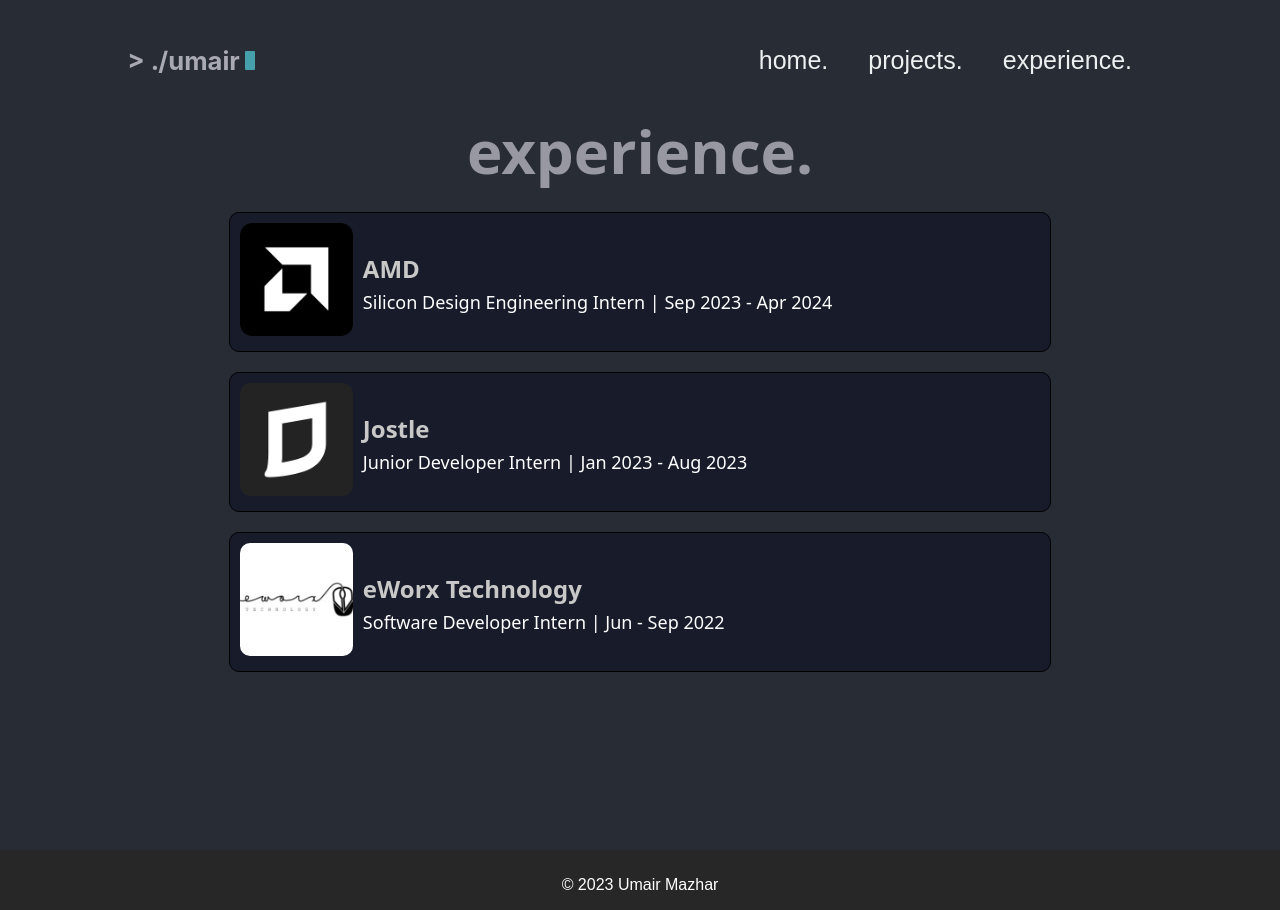
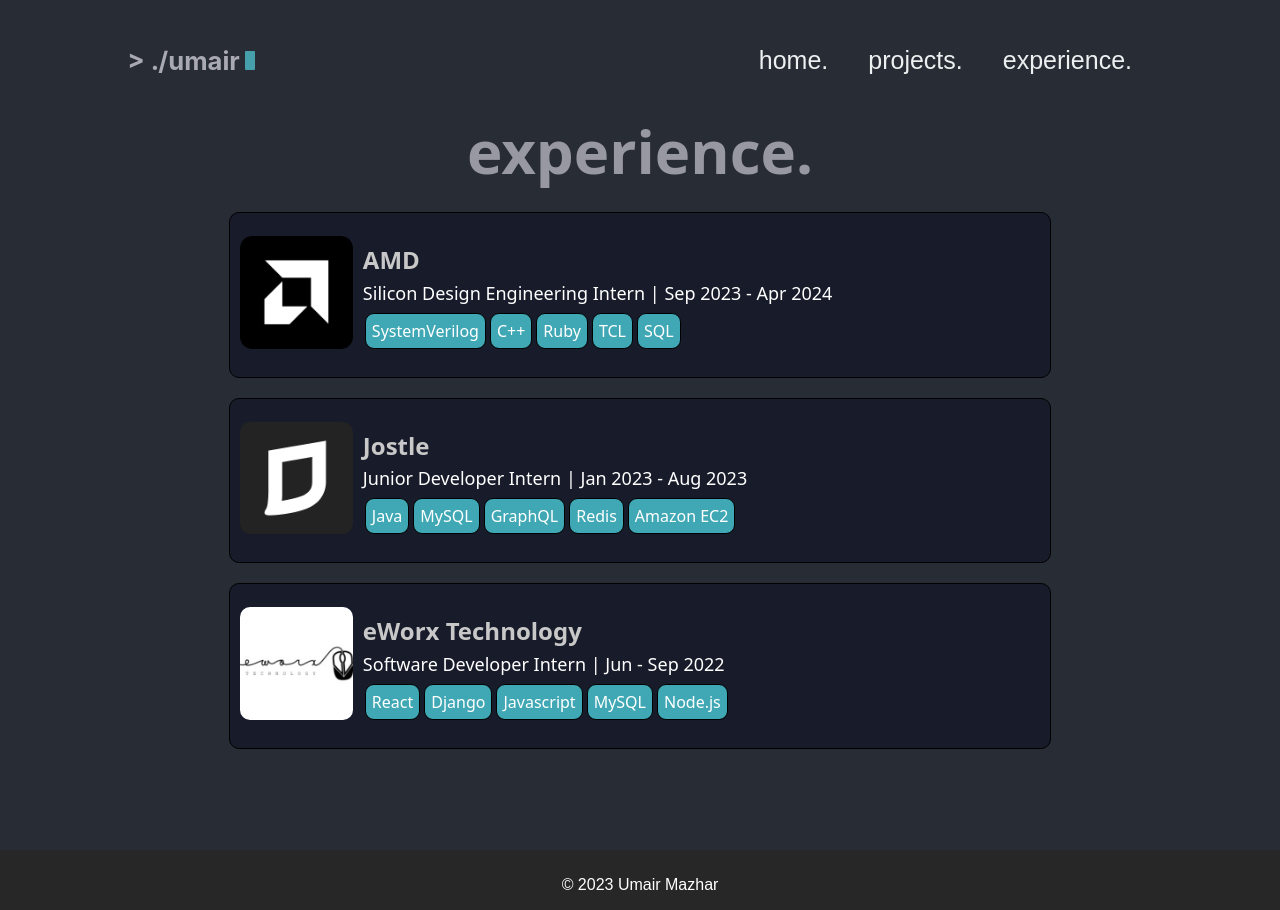
Before and after one commit to umazhar/umazhar.github.io, a React (Create React App) app: page /experience in a window 1280 px wide. Built offline with nearby package versions, Linux system fonts and the light colour scheme.

Commit message:
added skills boxes to experience section

```diff
--- a/src/App.css
+++ b/src/App.css
@@ -1,3 +1,8 @@
+:root {
+  --experiencebg: rgb(19, 21, 32);
+  --subheading: rgb(188, 188, 188);
+}
+
 .App {
   width: 100%;
   height: auto;
--- a/src/components/ExperienceItem.js
+++ b/src/components/ExperienceItem.js
@@ -1,7 +1,6 @@
-import React from 'react';
-import styled from 'styled-components';
-import { Link } from 'react-router-dom';
-
+import React from "react";
+import styled from "styled-components";
+import { Link } from "react-router-dom";
 
 const ExperienceItemContainer = styled.div`
   display: flex;
@@ -11,15 +10,12 @@
   padding: 10px;
   background-color: rgb(24, 28, 42);
   transition: 0.3s;
-  border-radius: 10px;  // Added for rounded corners
+  border-radius: 10px; // Added for rounded corners
   max-width: 800px; // Limit the width to 800px
-
-
-
 
   &:hover {
     transform: scale(1.01);
-    box-shadow: 0px 10px 10px rgba(0,0,0,0.1);
+    box-shadow: 0px 10px 10px rgba(0, 0, 0, 0.1);
   }
 `;
 
@@ -34,7 +30,7 @@
 const CompanyLogo = styled.img`
   max-width: 100%;
   max-height: 100%;
-  border-radius: 10px
+  border-radius: 10px;
 `;
 
 const JobInfoContainer = styled.div`
@@ -48,16 +44,37 @@
 const JobTitle = styled.h2`
   margin-bottom: 0.2em;
   color: rgb(200, 200, 200);
-
 `;
 
 const JobDescription = styled.p`
   margin-top: 0;
   font-size: 18px;
   color: white;
+  margin-bottom: -10px;
 `;
 
-const ExperienceItem = ({ logoSrc, jobTitle, jobDescription, link }) => {
+const SkillsList = styled.ul`
+  list-style-type: none;
+  padding: 0;
+`;
+
+const Skill = styled.li`
+  border: 1px solid black; /* Add a border */
+  padding: 6px; /* Add some padding */
+  margin: 2px; /* Add some margin */
+  background-color: rgb(64, 168, 181); /* Add a background color */
+  border-radius: 9px; /* Add rounded corners */
+  display: inline-block; /* Display the boxes side by side */
+  color: white;
+`;
+
+const ExperienceItem = ({
+  logoSrc,
+  jobTitle,
+  jobDescription,
+  link,
+  skills,
+}) => {
   return (
     <ExperienceItemContainer>
       <CompanyLogoContainer>
@@ -68,10 +85,14 @@
       <JobInfoContainer>
         <JobTitle>{jobTitle}</JobTitle>
         <JobDescription>{jobDescription}</JobDescription>
+        <SkillsList>
+          {skills.map((skill, index) => (
+            <Skill key={index}>{skill}</Skill>
+          ))}
+        </SkillsList>
       </JobInfoContainer>
     </ExperienceItemContainer>
   );
 };
 
-
 export default ExperienceItem;
--- a/src/pages/Experience.js
+++ b/src/pages/Experience.js
@@ -18,6 +18,7 @@
         jobTitle="AMD"
         jobDescription="Silicon Design Engineering Intern | Sep 2023 - Apr 2024"
         link="https://www.amd.com/en.html"
+        skills={["SystemVerilog","C++", "Ruby", "TCL", "SQL"]}
       />
 
       <ExperienceItem
@@ -25,6 +26,9 @@
         jobTitle="Jostle"
         jobDescription="Junior Developer Intern | Jan 2023 - Aug 2023"
         link="https://jostle.me/"
+        skills={["Java", "MySQL", "GraphQL", "Redis", "Amazon EC2"]}
+
+
       />
 
       <ExperienceItem
@@ -32,6 +36,8 @@
         jobTitle="eWorx Technology"
         jobDescription="Software Developer Intern | Jun - Sep 2022"
         link="https://eworx.ca/"
+        skills={["React", "Django", "Javascript", "MySQL", "Node.js"]}
+
       />
     </div>
   );
--- a/src/styles/Experience.css
+++ b/src/styles/Experience.css
@@ -17,13 +17,13 @@
 
   }
   .experienceTitleContaienr h1 {
-    color: rgb(152, 152, 163);
+
     text-align: left;
     width: fit-content;
     margin: 0px;
     padding: 10px;
     font-size: 60px;
-
+     color: rgb(152, 152, 163);
   }
 
 
```
Also changed, not shown: src/styles/ExperienceItem.css (+6 -38 lines).
